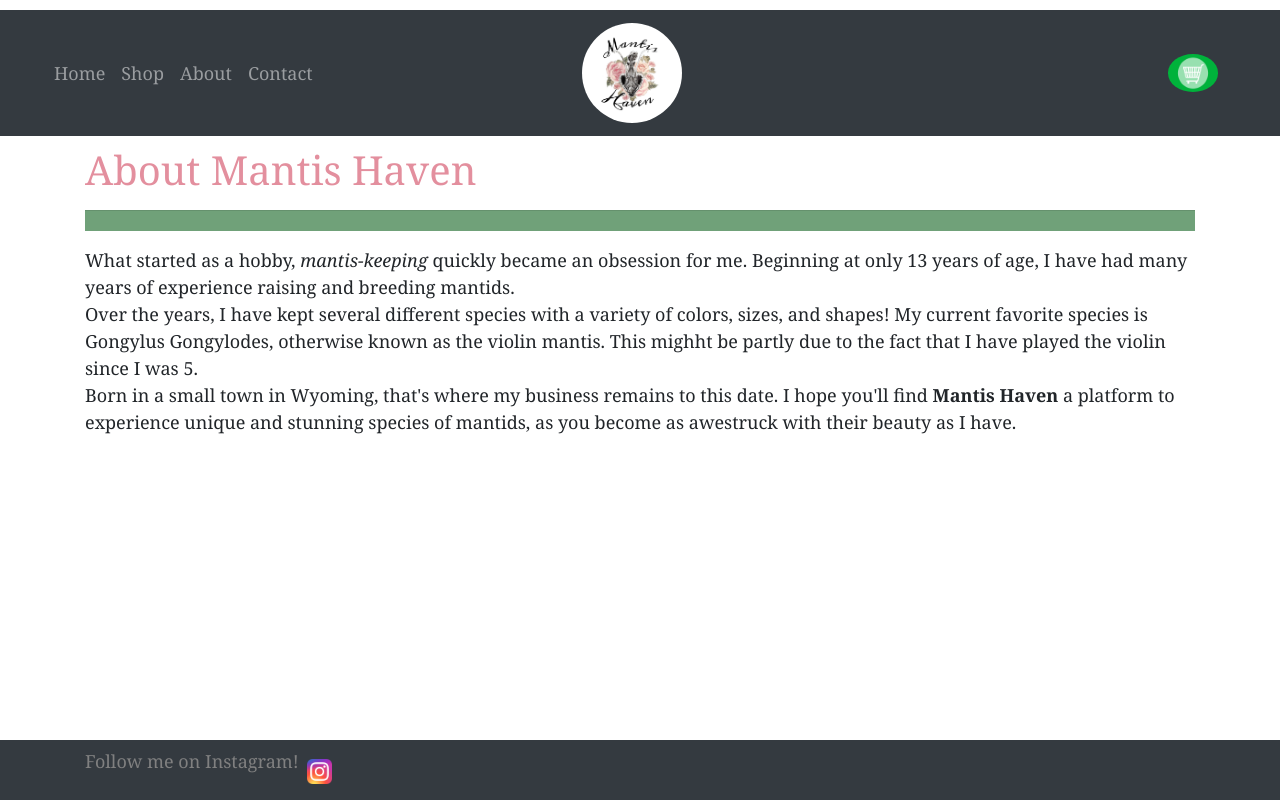
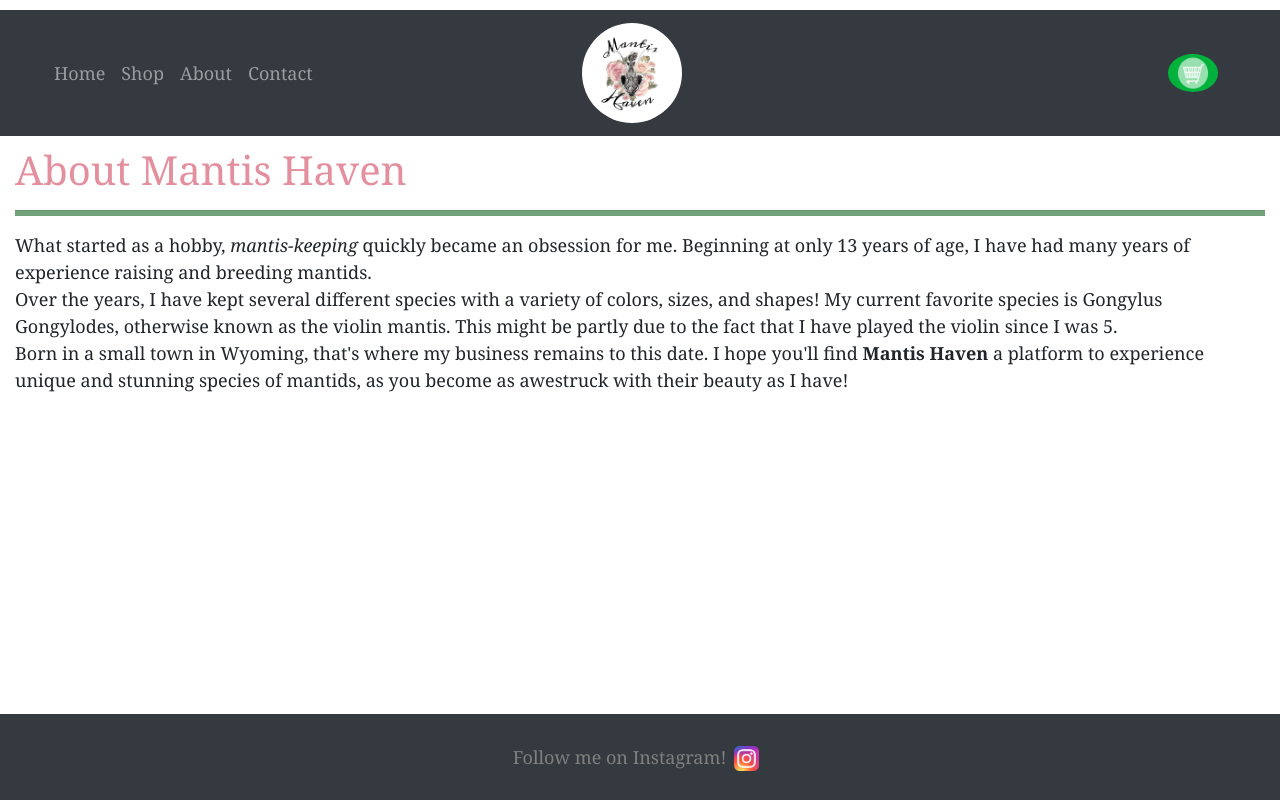
Before and after one commit to benjamin-gates/mantis-haven-frontend, a React (Create React App) app: page /about in a window 1280 px wide. Built offline with nearby package versions, Linux system fonts and the light colour scheme.

Commit message:
fixed formatting issues for about page and footer

```diff
--- a/src/about/About.js
+++ b/src/about/About.js
@@ -3,7 +3,7 @@
 
 function About() {
   return (
-    <Container as="main">
+    <Container fluid as="main">
       <h1>About Mantis Haven</h1>
       <hr />
       <div>
@@ -14,9 +14,9 @@
       <div>
         Over the years, I have kept several different species with a variety of
         colors, sizes, and shapes! My current favorite species is Gongylus
-        Gongylodes, otherwise known as the violin mantis. This mighht be partly due to the fact that I have played the violin since I was 5.
+        Gongylodes, otherwise known as the violin mantis. This might be partly due to the fact that I have played the violin since I was 5.
       </div>
-      <div>Born in a small town in Wyoming, that's where my business remains to this date. I hope you'll find <strong>Mantis Haven</strong> a platform to experience unique and stunning species of mantids, as you become as awestruck with their beauty as I have.</div>
+      <div>Born in a small town in Wyoming, that's where my business remains to this date. I hope you'll find <strong>Mantis Haven</strong> a platform to experience unique and stunning species of mantids, as you become as awestruck with their beauty as I have!</div>
     </Container>
   );
 }
--- a/src/contact/Contact.js
+++ b/src/contact/Contact.js
@@ -4,7 +4,7 @@
 
 function Contact() {
   return (
-    <Container as="main">
+    <Container fluid as="main">
       <h1>Contact</h1>
       <div>
         If you have any questions or just want to chat about mantids, then drop
--- a/src/contact/ContactForm.js
+++ b/src/contact/ContactForm.js
@@ -7,7 +7,7 @@
 
 function ContactForm() {
   return (
-    <Container>
+    <Container fluid>
     <form>
       <Row>
         <label htmlFor="name">
--- a/src/layout/Layout.css
+++ b/src/layout/Layout.css
@@ -1,6 +1,7 @@
 body {
     font-family: 'Baskerville','Lucida Bright','Cambria','Book Antiqua','Big Caslon','Calisto MT', 'serif', 'sans-serif';
     font-size: large;
+    padding-bottom: 90px;
   }
 
 .contact-form {
@@ -18,7 +19,7 @@
 
 hr {
   background-color: #70A179;
-  height: 20px;
+  height: 5px;
 }
 
 header .nav-link {
@@ -26,3 +27,14 @@
   text-decoration: none;
 
 }
+header {
+  display: flex;
+  flex-direction: row;
+}
+footer .navbar-nav{
+  display: flex;
+  flex-direction: row;
+  justify-content: center;
+  align-items: center;
+  height: 70px;
+}
--- a/src/layout/Menu.js
+++ b/src/layout/Menu.js
@@ -18,7 +18,7 @@
       className="nav-bar"
     >
       <Container fluid>
-        <Col md={4} alignSelf="flex-start">
+        <Col xs={4} alignSelf="flex-start">
           <Navbar.Toggle aria-controls="responsive-navbar-nav" />
           <Navbar.Collapse id="responsive-navbar-nav">
             <Nav className="me-auto" >
@@ -29,7 +29,7 @@
             </Nav>
           </Navbar.Collapse>
         </Col>
-        <Col md={4} style={{ textAlign: "center" }}>
+        <Col xs={4} style={{ textAlign: "center" }}>
           <Navbar.Brand>
             <Image
               src={logo}
@@ -40,7 +40,7 @@
             />
           </Navbar.Brand>
         </Col>
-        <Col md={4} style={{ textAlign: "right", alignSelf:"center"}}>
+        <Col xs={4} style={{ textAlign: "right", alignSelf:"center"}}>
           <Nav.Link href="/cart">
             <Image src={cart} width="50px" height="50px" roundedCircle fluid />
           </Nav.Link>
```
Also changed, not shown: src/shop/products/TestProduct.js (added, +7 -0 lines).
